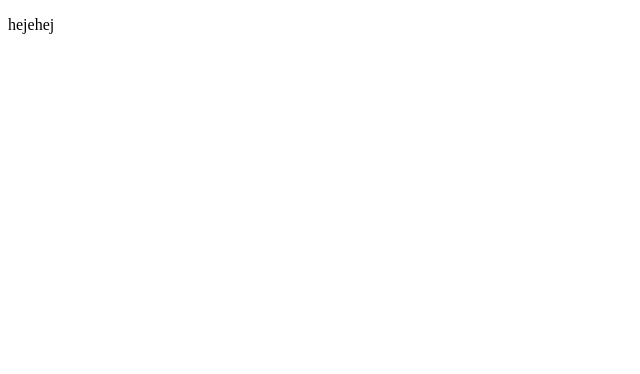
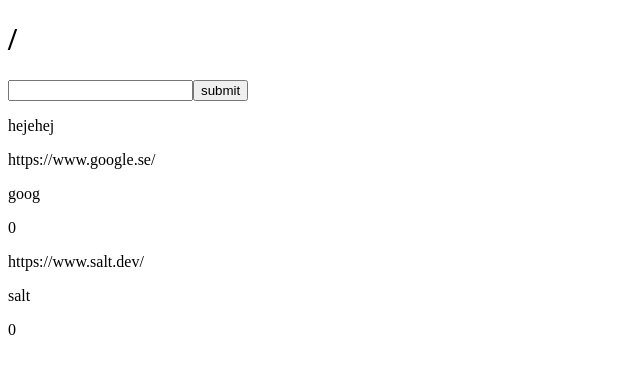
Before and after one commit to calle1212/UrlShortenerFullstack, a React (Vite) app in the folder UrlShortenerFrontend/: page / in a window 1280 px wide. Shown: the top 374 px of the page, without its empty margins (0-640 px from the left). Built offline with nearby package versions, Linux system fonts and the light colour scheme.

Commit message:
feat: add interface and mockdata

```diff
--- a/UrlShortenerFrontend/index.html
+++ b/UrlShortenerFrontend/index.html
@@ -1,8 +1,8 @@
-<!doctype html>
+<!DOCTYPE html>
 <html lang="en">
   <head>
     <meta charset="UTF-8" />
-    <link rel="icon"  href="" />
+    <link rel="shortcut icon" href="#" />
     <meta name="viewport" content="width=device-width, initial-scale=1.0" />
     <title>Vite + React + TS</title>
   </head>
--- a/UrlShortenerFrontend/src/App.tsx
+++ b/UrlShortenerFrontend/src/App.tsx
@@ -1,11 +1,54 @@
-import { useState } from 'react'
+//import { useState } from 'react'
+
+interface UrlProps {
+  longUrl: string;
+  shortUrl: string;
+  timesUsed: number;
+}
+
+const mockUrlPropsArray: UrlProps[] = [{"longUrl": "https://www.google.se/", "shortUrl": "goog", "timesUsed": 0}, {"longUrl": "https://www.salt.dev/", "shortUrl": "salt", "timesUsed": 0}]
+
+function PostField() {
+  function handlePost() {
+
+  }
+  return (
+    <div>
+  <input></input>
+  <button onClick={handlePost}>submit</button>
+  </div>
+)
+}
+
+function UrlBlocks(){
+  function getBlock(props:UrlProps){
+    return(
+      <div>
+        <p>{props.longUrl}</p>
+        <p>{props.shortUrl}</p>
+        <p>{props.timesUsed}</p>
+      </div>
+    )
+  }
+  return (
+    <div>
+      {mockUrlPropsArray.map(getBlock)}
+    </div>
+  )
+}
 
 function App() {
-  const [count, setCount] = useState(0)
-
+  const urlPath = window.location.pathname;
+  if (urlPath == "/google") {
+    window.location.href = "http://google.se";
+    return (<></>)
+  }
   return (
     <>
-  <p>hejehej</p>
+      <h1>{urlPath}</h1>
+      <PostField/>
+      <p>hejehej</p>
+      <UrlBlocks/>
     </>
   )
 }
```
